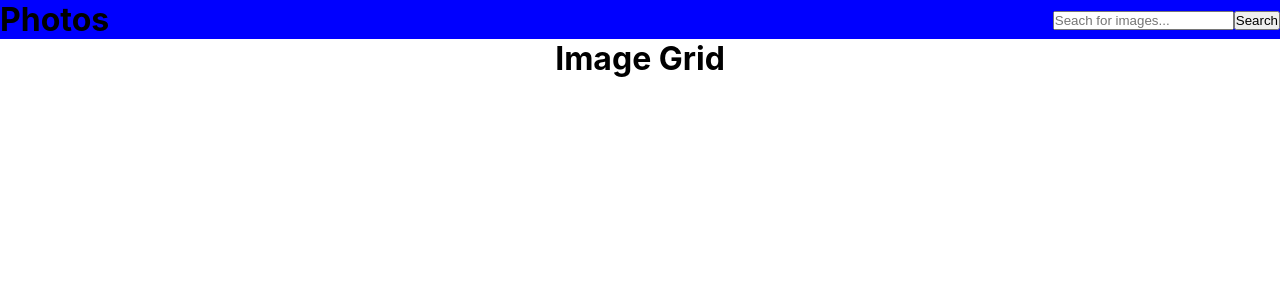
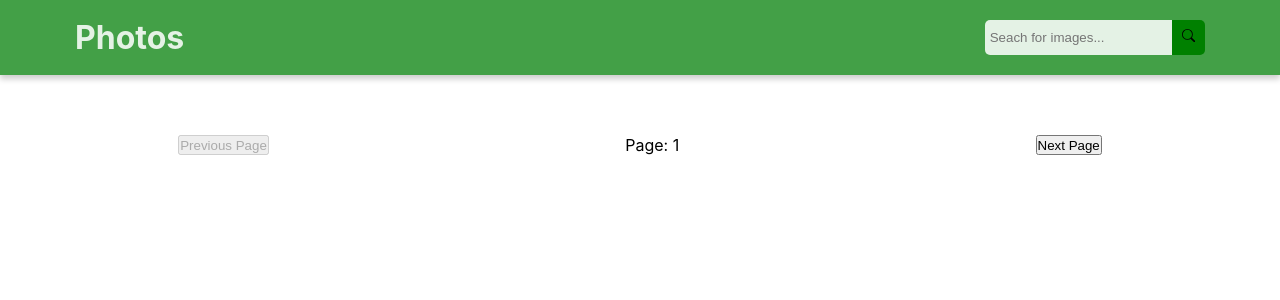
Before and after one commit to justinmarcusmiller/photos-app, a React (Create React App) app: page / in a window 1280 px wide. Shown: the top 300 px of the page. Built offline with nearby package versions, Linux system fonts and the light colour scheme.

Commit message:
Search function added, added styles for photo card

```diff
--- a/src/App.js
+++ b/src/App.js
@@ -1,16 +1,56 @@
-import React, { useState } from 'react';
+import React, { useState, useEffect } from 'react';
 import Header from './components/Header/Header.jsx';
+import Navigation from './components/Navigation/Navigation.jsx';
 import ImageGrid from './components/ImageGrid/ImageGrid.jsx';
 import './App.css';
 
 function App() {
-  const [text, setText] = useState('');
+  let [text, setText] = useState('');
+  const [images, setImages] = useState([]);
+  let [page, setPage] = useState(1);
   const api='https://www.flickr.com/services/rest/?method=flickr.photos.search&api_key=d333136e96d0d965f47b3f939d913fa8&text='
-  const api2 = '&safe_search=1&per_page=&page=&format=json&nojsoncallback=1'
+  const api2 = '&safe_search=1&sort=relevance&content_type=1&extras=owner_name,url_l&per_page=25&format=json&nojsoncallback=1'
+  useEffect(() => {
+    if (text !== '') {
+      fetch(api + text + "&page=" + page + api2)
+      .then(res => res.json())
+      //.then((data) => console.log(data.photos))
+      .then((data) => setImages(data.photos.photo))
+    }
+    console.log("Rendering")
+    //console.log(images)
+  }, [page, text]);
+
+  const handleSearch = (e) => {
+    let searchInput = document.getElementById('searchTermInput');
+    e.preventDefault();
+    console.log(e);
+    setText(searchInput.value);
+  };
+
+  const handlePageChange = (direction) => {
+    if (direction === 'forward') {
+      setPage(page += 1);
+      console.log(page);
+    }
+    else if (direction === 'back' && page > 1) {
+      setPage(page -= 1);
+      console.log(page);
+    }
+  }
+
   return (
     <div className="App">
-      <Header />
-      <ImageGrid />
+      <Header
+        handleSearch = {handleSearch}
+      />
+      <ImageGrid
+        images = {images}
+      />
+      <Navigation
+        page = {page}
+        handlePageChange = {handlePageChange}
+      />
     </div>
   );
 }
--- a/src/components/Header/Header.css
+++ b/src/components/Header/Header.css
@@ -1,6 +1,35 @@
 #header {
-  background-color: blue;
+  background-color: #43A047;
   display: flex;
   justify-content: space-between;
   align-items: center;
+  height: 75px;
+  color: hsla(0, 0%, 100%, 0.86);
+  padding: 0 75px;
+  position: fixed;
+  top: 0;
+  left: 0;
+  width: 100vw;
+  box-shadow: 0 4px 6px 0 hsla(0, 0%, 0%, 0.2);
 }
+
+#header input {
+  height: 35px;
+  border: 0;
+  background-color: hsla(0, 0%, 100%, 0.86);
+  padding: 5px;
+  border-radius: 5px 0 0 5px;
+}
+
+#header button {
+  height: 35px;
+  border: 0;
+  background-color: green;
+  /* border-left: 1px solid black; */
+  padding: 0 10px;
+  border-radius: 0 5px 5px 0 ;
+}
+
+#header button:hover {
+  background-color: darkgreen;
+}
--- a/src/components/Header/Header.jsx
+++ b/src/components/Header/Header.jsx
@@ -1,25 +1,38 @@
-import React, { useState } from 'react';
-import './Header.css';
+import React, { useState } from "react";
+import "./Header.css";
 
-function Header() {
-  let [searchTerm, setSearchTerm] = useState('');
-
-  const handleSubmit = (e) => {
-    e.preventDefault();
-    let searchInput = document.getElementById('searchTermInput')
-    console.log(searchInput.value)
-    setSearchTerm(searchInput.value);
-  }
-
+export default function Header({ handleSearch }) {
   return (
     <header id="header">
       <h1>Photos</h1>
-      <form id="image-search-form" onSubmit={(e) => handleSubmit(e)}>
-        <input type="text" placeholder="Seach for images..." name="searchTermInput" id="searchTermInput"></input>
-        <button type="submit">Search</button>
+      <form id="image-search-form" onSubmit={(e) => handleSearch(e)}>
+        <input
+          type="text"
+          placeholder="Seach for images..."
+          name="searchTermInput"
+          id="searchTermInput"
+          //onChange={(e) => handleSearch(document.getElementById('searchTermInput').value)}
+        ></input>
+        <button type="submit">
+          <svg
+            width="1em"
+            height="1em"
+            viewBox="0 0 16 16"
+            className="bi bi-search"
+            fill="currentColor"
+            xmlns="http://www.w3.org/2000/svg"
+          >
+            <path
+              fillRule="evenodd"
+              d="M10.442 10.442a1 1 0 0 1 1.415 0l3.85 3.85a1 1 0 0 1-1.414 1.415l-3.85-3.85a1 1 0 0 1 0-1.415z"
+            />
+            <path
+              fillRule="evenodd"
+              d="M6.5 12a5.5 5.5 0 1 0 0-11 5.5 5.5 0 0 0 0 11zM13 6.5a6.5 6.5 0 1 1-13 0 6.5 6.5 0 0 1 13 0z"
+            />
+          </svg>
+        </button>
       </form>
     </header>
-  )
+  );
 }
-
-export default Header;
--- /dev/null
+++ b/src/components/ImageCard/ImageCard.css
@@ -0,0 +1,19 @@
+.ImageCard {
+  /* border: 1px solid black; */
+  /* height: 200px; */
+  width: 200px;
+  display: flex;
+  align-items: center;
+}
+
+.ImageCard img {
+  width: 100%;
+  border-radius: 5px;
+  max-height: 100%;
+  box-shadow: 0 4px 6px 0 hsla(0, 0%, 0%, 0.2);
+}
+
+.ImageCard img:hover {
+  box-shadow: 0 8px 6px 0 hsla(0, 0%, 0%, 0.2);
+  transform: translateY(-5px);
+}
--- a/src/components/ImageCard/ImageCard.jsx
+++ b/src/components/ImageCard/ImageCard.jsx
@@ -1,11 +1,25 @@
-import React from 'react';
-
-const ImageCard = () => {
+import React, { useState } from "react";
+import "./ImageCard.css";
+//TODO: Set href to photo's page in flickr
+const ImageCard = (props) => {
+  const [imgSrc, setImgSrc] = useState(
+    "https://farm" +
+      props.farm +
+      ".staticflickr.com/" +
+      props.server +
+      "/" +
+      props.id +
+      "_" +
+      props.secret +
+      ".jpg"
+  );
   return (
-    <div class="ImageCard">
-
+    <div className="ImageCard">
+      <a href={props.largeUrl} target="_blank" rel="noopener noreferrer">
+        <img src={imgSrc} alt={props.title} title={props.title + " by " + props.author} />
+      </a>
     </div>
   );
-}
+};
 
 export default ImageCard;
--- a/src/components/ImageGrid/ImageGrid.css
+++ b/src/components/ImageGrid/ImageGrid.css
@@ -0,0 +1,8 @@
+#ImageGrid {
+  display: grid;
+  grid-template-columns: 1fr 1fr 1fr 1fr 1fr;
+  grid-template-rows: 1fr 1fr 1fr 1fr 1fr;
+  grid-gap: 15px;
+  justify-items: center;
+  margin-top: 75px;
+}
--- a/src/components/ImageGrid/ImageGrid.jsx
+++ b/src/components/ImageGrid/ImageGrid.jsx
@@ -1,10 +1,24 @@
 import React from 'react';
+import ImageCard from '../ImageCard/ImageCard.jsx'
 import './ImageGrid.css';
-
-const ImageGrid = () => {
+//TODO: only display if there is data
+const ImageGrid = (props) => {
   return (
     <div id="ImageGrid">
-      <h1>Image Grid</h1>
+      {props.images.map((image) => {
+        return (
+          <ImageCard
+            key={image.id}
+            id={image.id}
+            secret={image.secret}
+            server={image.server}
+            farm={image.farm}
+            title={image.title}
+            author={image.ownername}
+            largeUrl={image.url_l}
+          />
+        )
+      })}
     </div>
   );
 }
--- /dev/null
+++ b/src/components/Navigation/Navigation.css
@@ -0,0 +1,5 @@
+#navigation {
+  display: flex;
+  justify-content: space-around;
+  margin-bottom: 25px;
+}
--- /dev/null
+++ b/src/components/Navigation/Navigation.jsx
@@ -0,0 +1,11 @@
+import React, { useState } from "react";
+import './Navigation.css';
+export default function Navigation(props) {
+  return (
+    <nav id="navigation">
+      <button disabled={props.page < 2}  id="pageBack" onClick={(e) => props.handlePageChange('back')}>Previous Page</button>
+      <p>Page: {props.page}</p>
+      <button id="pageForward" onClick={(e) => props.handlePageChange('forward')}>Next Page</button>
+    </nav>
+  );
+}
```
